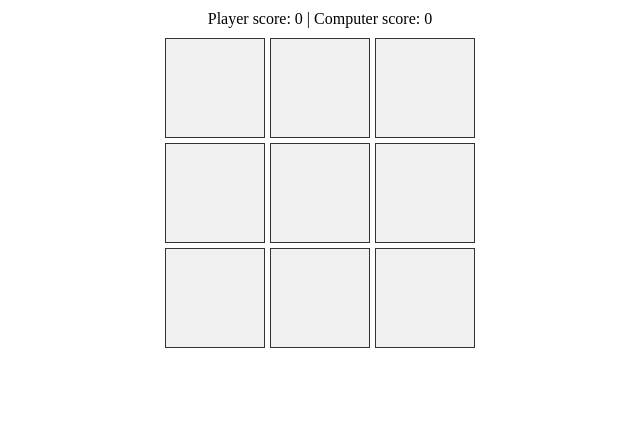
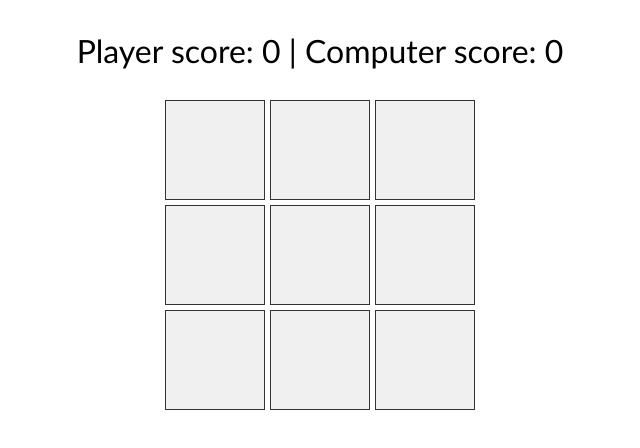
Before and after one commit to sbillsborough/tic-tac-toe, a plain HTML site: page index.html in a window 1280 px wide. Shown: the whole page, without its empty margins (320-960 px from the left). Drawn offline with Linux system fonts and the light colour scheme.

Commit message:
Adjusted to scores container
Height of 100px
align-items center
removed margin-top

board-container
removed margin-top

board-cell
fint-size to 3 rem

```diff
--- a/assets/styles/style.css
+++ b/assets/styles/style.css
@@ -17,7 +17,10 @@ body {
 .scores-container {
   display: flex;
   justify-content: center;
-  margin-top: 10px;
+  align-items: center;
+  font-family: "Gill Sans", "Gill Sans MT", Calibri, "Trebuchet MS", sans-serif;
+  font-size: 2rem;
+  height: 100px;
 }
 
 .board-container {
@@ -26,7 +29,6 @@ body {
   grid-template-rows: repeat(3, 100px);
   gap: 5px;
   justify-content: center;
-  margin-top: 10px;
 }
 
 .board-cell {
@@ -38,5 +40,5 @@ body {
   justify-content: center;
   align-items: center;
   font-family: "Gill Sans", "Gill Sans MT", Calibri, "Trebuchet MS", sans-serif;
-  font-size: 24px;
+  font-size: 3rem;
 }
```
